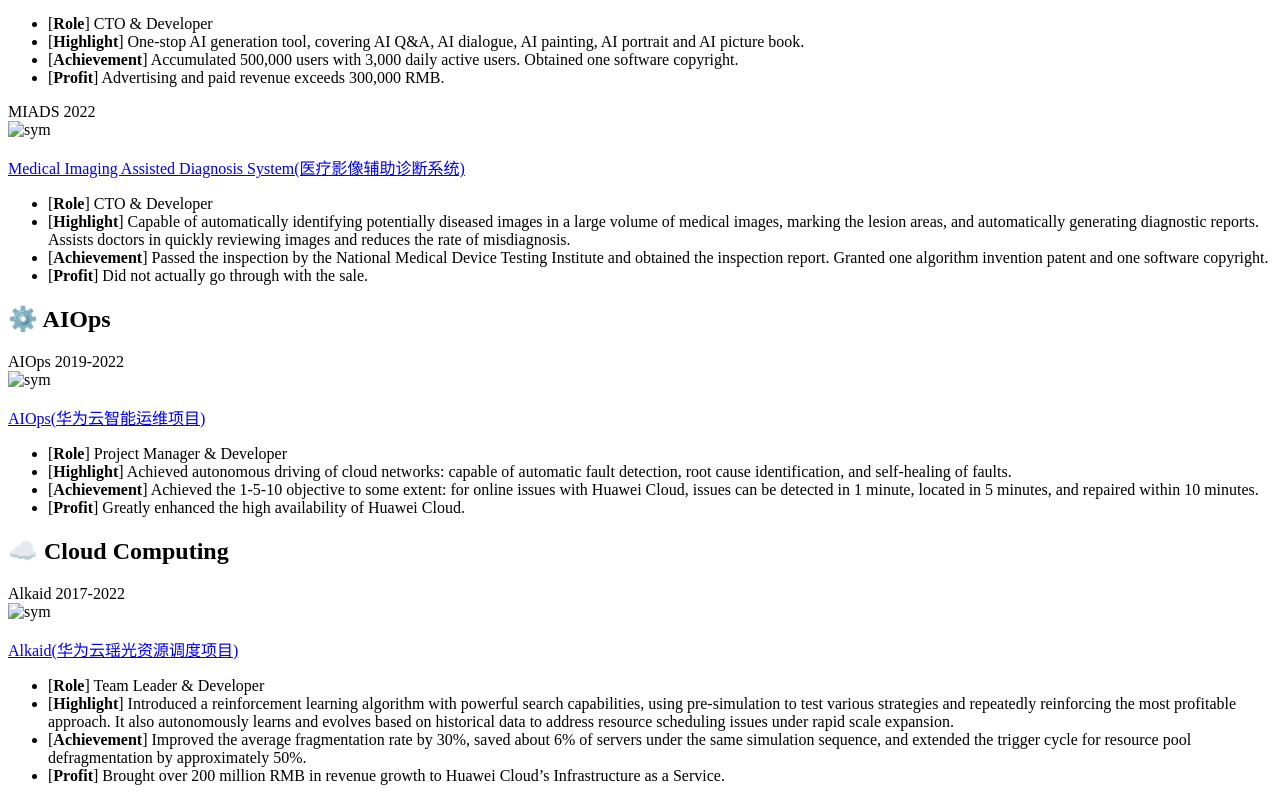
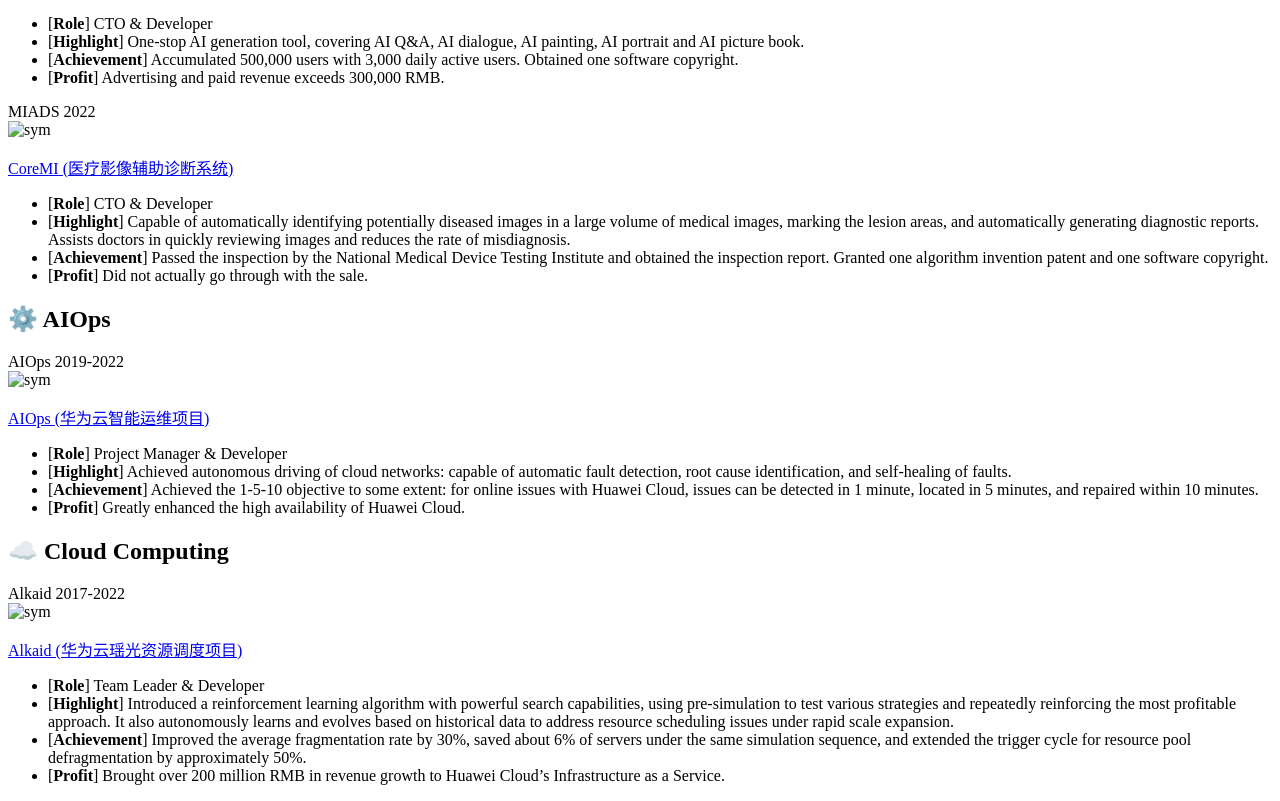
Before and after one commit to AILingXiao/AILingXiao.github.io, a Jekyll site: the page built from _pages/includes/pro.md, in a window 1280 px wide and 1400 px high, scrolled down 1483 px. Shown: the part 599-1400 px from the top of the window. Built offline with Jekyll 4.4.1, drawn with Linux system fonts in a browser that asks for light colours; our own code applies the rules of GitHub Pages for plain Markdown files; some of the changed text lies outside the part shown.

Commit message:
Update pro.md

```diff
--- a/_pages/includes/pro.md
+++ b/_pages/includes/pro.md
@@ -12,7 +12,7 @@
 
 <div class='paper-box'><div class='paper-box-image'><div><div class="badge">HeTaoAI 2023</div><img src='images/HeTaoAI.png' alt="sym" width="100%"></div></div>
 <div class='paper-box-text' markdown="1">
-[Hetao AI Applet(核韬AI小程序)](https://aichanson.github.io/images/HeTaoAI.jpg)
+[Hetao AI Applet (核韬AI小程序)](https://aichanson.github.io/images/HeTaoAI.jpg)
 - [**Role**] CTO & Developer
 - [**Highlight**] One-stop AI generation tool, covering AI Q&A, AI dialogue, AI painting, AI portrait and AI picture book.
 - [**Achievement**] Accumulated 500,000 users with 3,000 daily active users. Obtained one software copyright.
@@ -22,7 +22,7 @@
 
 <div class='paper-box'><div class='paper-box-image'><div><div class="badge">MIADS 2022</div><img src='images/MIADS.png' alt="sym" width="100%"></div></div>
 <div class='paper-box-text' markdown="1">
-[Medical Imaging Assisted Diagnosis System(医疗影像辅助诊断系统)](https://www.corecog.cn:18087)
+[CoreMI (医疗影像辅助诊断系统)](https://www.corecog.cn:18087)
 - [**Role**] CTO & Developer
 - [**Highlight**] Capable of automatically identifying potentially diseased images in a large volume of medical images, marking the lesion areas, and automatically generating diagnostic reports. Assists doctors in quickly reviewing images and reduces the rate of misdiagnosis.
 - [**Achievement**] Passed the inspection by the National Medical Device Testing Institute and obtained the inspection report. Granted one algorithm invention patent and one software copyright.
@@ -33,7 +33,7 @@
 ## ⚙️ AIOps
 <div class='paper-box'><div class='paper-box-image'><div><div class="badge">AIOps 2019-2022</div><img src='images/AIOps.png' alt="sym" width="100%"></div></div>
 <div class='paper-box-text' markdown="1">
-[AIOps(华为云智能运维项目)](https://res-static.hc-cdn.cn/cloudbu-site/china/zh-cn/SRE/1657532773741800627.pdf)
+[AIOps (华为云智能运维项目)](https://res-static.hc-cdn.cn/cloudbu-site/china/zh-cn/SRE/1657532773741800627.pdf)
 - [**Role**] Project Manager & Developer
 - [**Highlight**] Achieved autonomous driving of cloud networks: capable of automatic fault detection, root cause identification, and self-healing of faults.
 - [**Achievement**] Achieved the 1-5-10 objective to some extent: for online issues with Huawei Cloud, issues can be detected in 1 minute, located in 5 minutes, and repaired within 10 minutes.
@@ -44,7 +44,7 @@
 ## ☁️ Cloud Computing
 <div class='paper-box'><div class='paper-box-image'><div><div class="badge">Alkaid 2017-2022</div><img src='images/Alkaid.png' alt="sym" width="100%"></div></div>
 <div class='paper-box-text' markdown="1">
-[Alkaid(华为云瑶光资源调度项目)](https://www.huaweicloud.com/lab/algorithm/research_br_yaoguang.html)
+[Alkaid (华为云瑶光资源调度项目)](https://www.huaweicloud.com/lab/algorithm/research_br_yaoguang.html)
 - [**Role**] Team Leader & Developer
 - [**Highlight**] Introduced a reinforcement learning algorithm with powerful search capabilities, using pre-simulation to test various strategies and repeatedly reinforcing the most profitable approach. It also autonomously learns and evolves based on historical data to address resource scheduling issues under rapid scale expansion.
 - [**Achievement**] Improved the average fragmentation rate by 30%, saved about 6% of servers under the same simulation sequence, and extended the trigger cycle for resource pool defragmentation by approximately 50%.
```
Also changed, not shown: other parts of _pages/includes/pro.md (+1 -1 lines).
